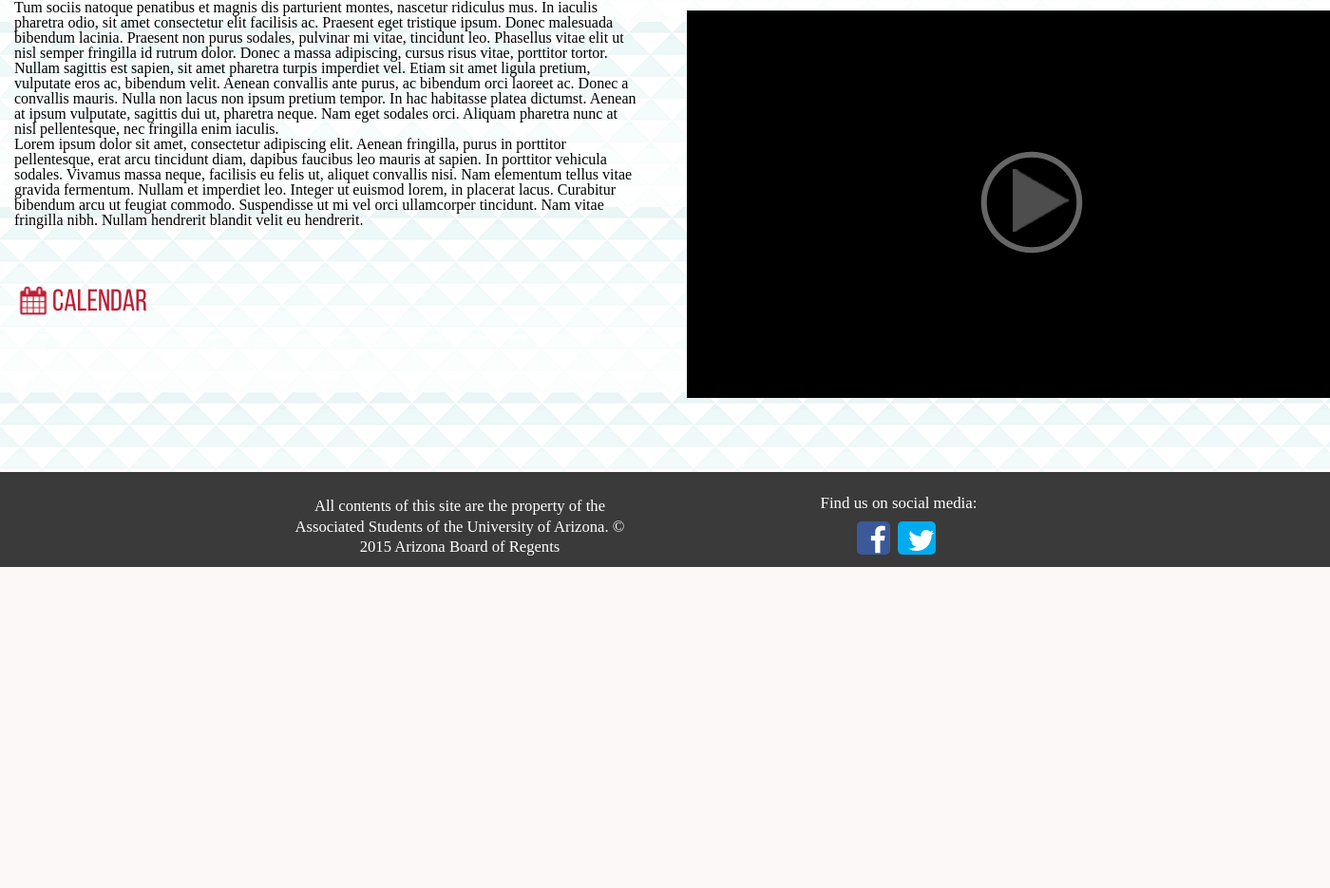
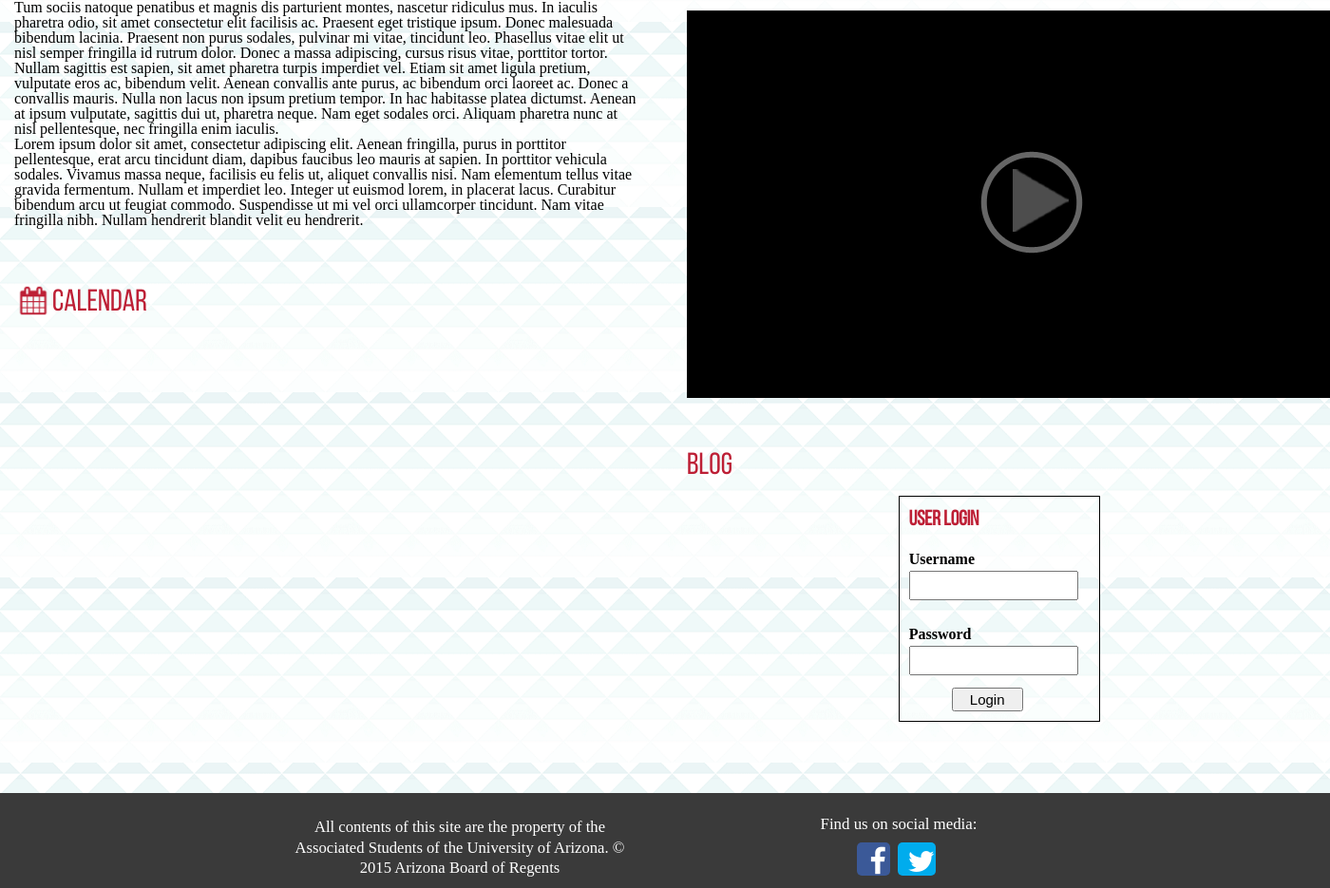
Before and after one commit to aleckretch/asua-senate-website, a PHP site: page / in a window 1400 px wide; the page is wider, and only the part inside the window is pictured. Shown: the part 1270-2205 px from the top of that part at 95% size. Before the commit the page ends 1867 px from the top of that part, so only its background shows below. Run offline with PHP 8.4, Linux system fonts and the light colour scheme; some libraries are stand-ins or nearby versions.

Commit message:
added blog login and some css

```diff
--- a/css/main.css
+++ b/css/main.css
@@ -316,3 +316,43 @@
 		text-align: center;
 		height: 150px;
 	}
+
+
+	/* Format Blog Section */
+
+
+	form {
+		margin: auto;
+		width: 200px;
+		position: relative;
+		font-size: 16px;
+		line-height: 24px;
+		font-weight: bold;
+		border: 1px solid #000;
+		padding-top: 10px;
+		padding-left: 10px;
+	}
+
+	form h2{
+		padding-bottom: 20px;
+		font-size: 22px;
+	}
+
+	input {
+		display: block;
+		height: 25px;
+		width: 170px;
+	}
+
+	input:focus{
+		border: 1px solid #000;
+	}
+
+	#login-button input{
+		height: 25px;
+		width: 75px;
+		font-size: 15px;
+		position: absolute;
+		bottom: 10px;
+		left: 55px;
+	}
--- a/index.html
+++ b/index.html
@@ -105,6 +105,28 @@
 			<h1><img class="icon" src="images/livestream-icon.png">Live Stream</h1>
 			  <p id="livestream"><img src="images/livestream.jpg" alt="Future Livestream"></p>
 			</article>
+
+			<!-- Start Blog Login Page -->
+			<article id="blogHead" class="blog-section main-article">
+				<!-- No Blog image for H1 tag given -->
+				<h1>Blog</h1>
+
+				<form action="login.php">
+					<h2>User Login</h2>
+					<fieldset>
+						Username<br>
+						<input type="text" name="username">
+						<br>
+						Password<br>
+						<input type="text" name="password">
+						<br><br>
+						<div id="login-button">
+							<input type="submit" value="Login">
+						</div>
+					</fieldset>
+				</form>
+			</article>
+
 		</div>
 			<footer>
 				<div class="footer-section main-article">
```
Also changed, not shown: 1 other file.
